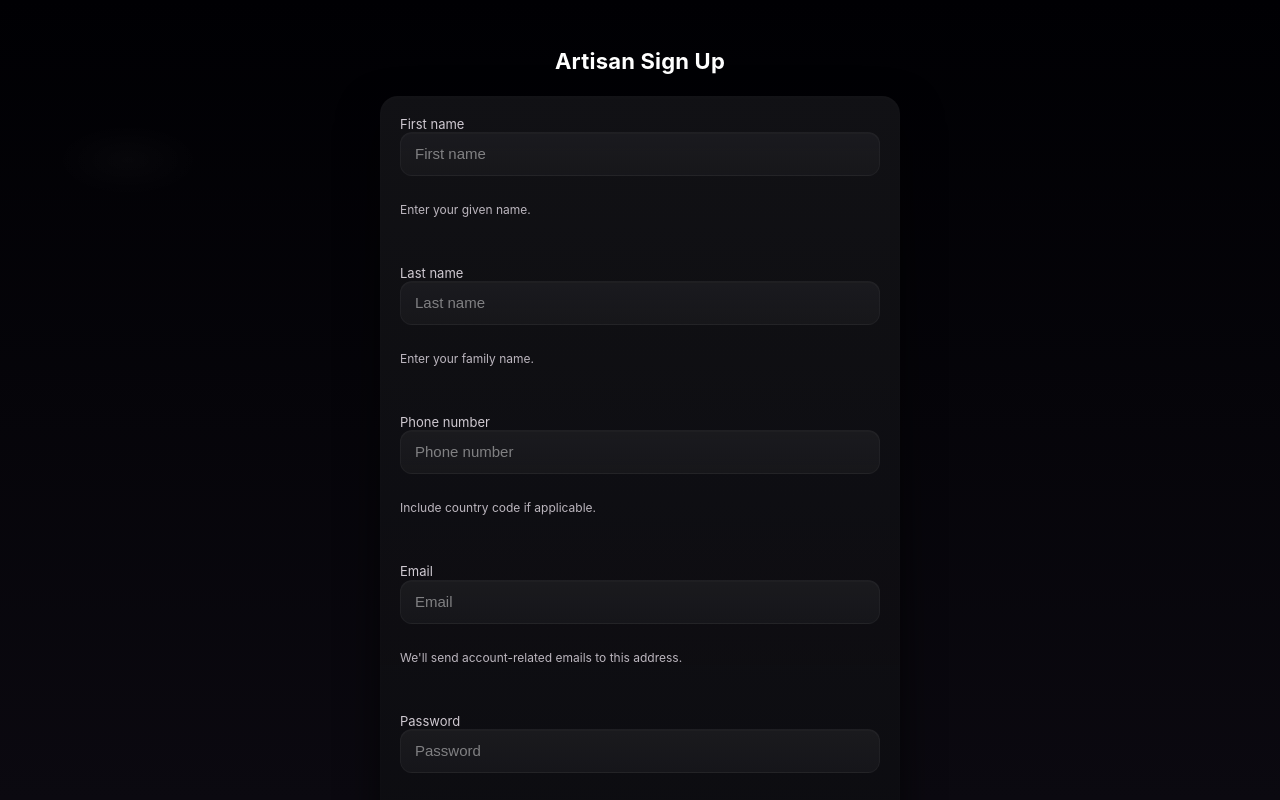
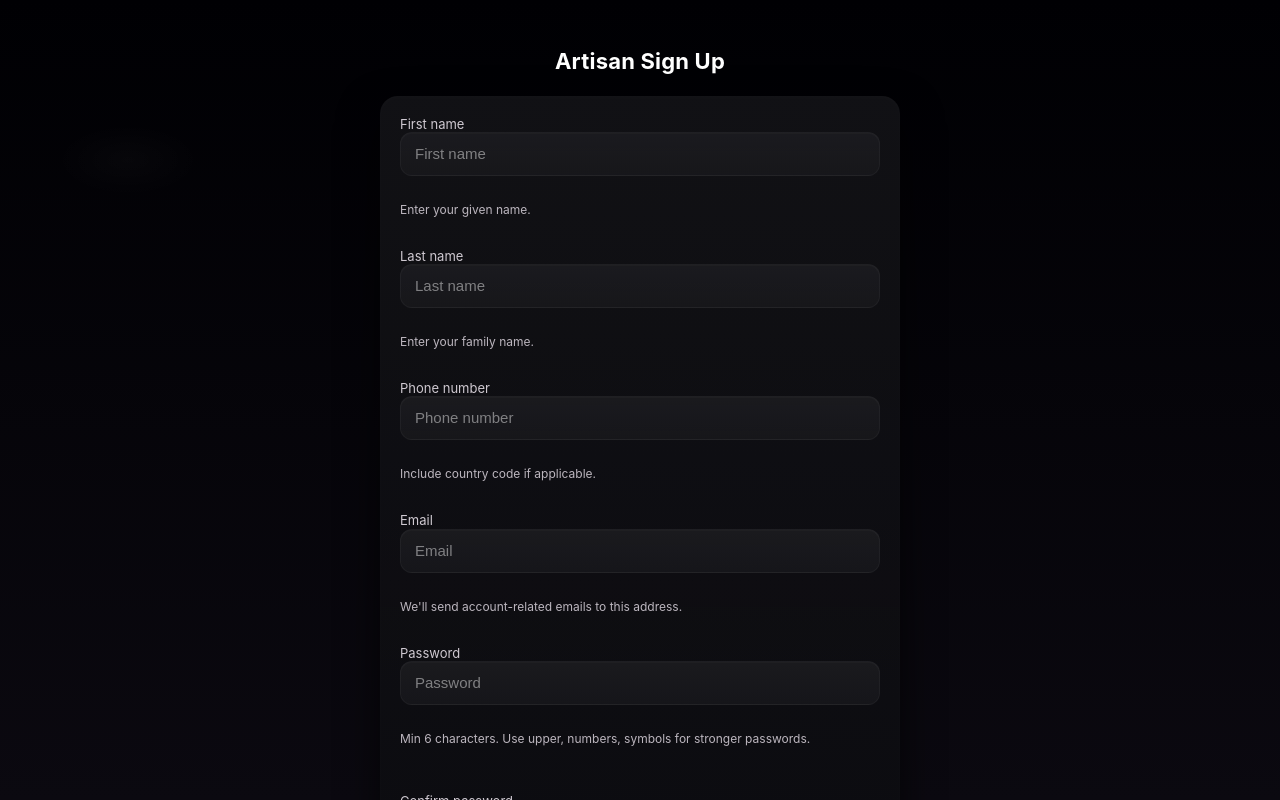
Before and after one commit to sameer021000/GoldArtisan, a React (Create React App) app in the folder frontend/: page /SignUpPath in a window 1280 px wide. Built offline with nearby package versions, Linux system fonts and the light colour scheme.

Commit message:
Styling for SignUpScreen

```diff
--- a/frontend/src/SignUpFolder/SignUpScreenCSS.css
+++ b/frontend/src/SignUpFolder/SignUpScreenCSS.css
@@ -140,8 +140,8 @@ html, body, #root {
 #err_inputId6 {
   font-size: 13px;
   color: #ff8a8a;
-  min-height: 18px; /* keep space so layout doesn't jump when errors appear */
-  margin-top: 2px;
+  min-height: 2px; /* keep space so layout doesn't jump when errors appear */
+  margin-top: 1px;
 }
 
 /* Submit button — gradient in splash accent */
```
